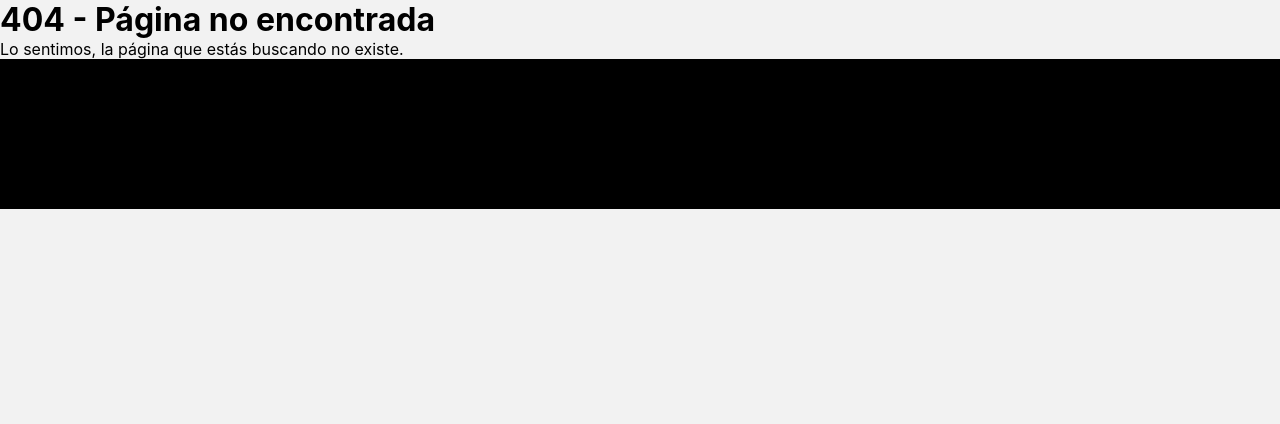
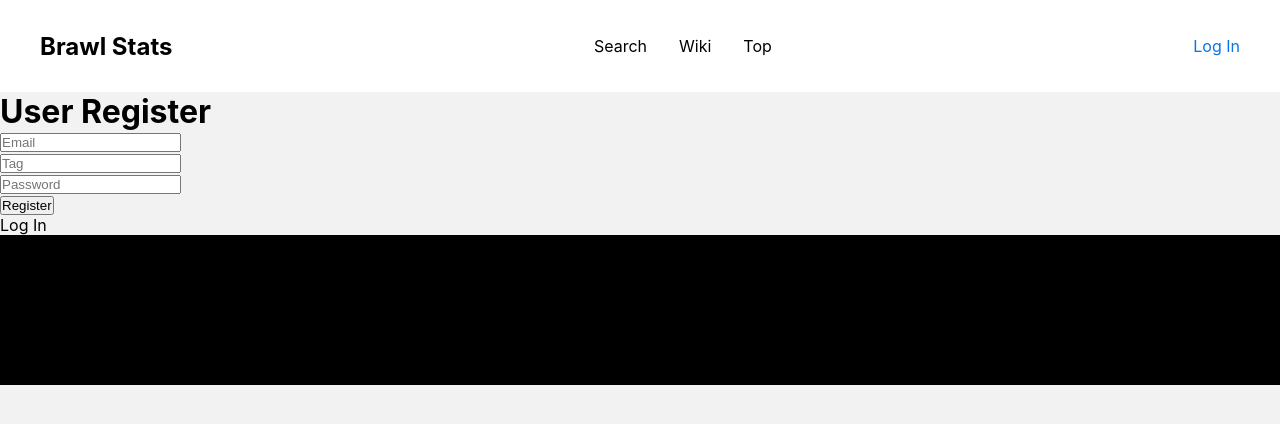
Before and after one commit to HugoDortoka/Brawlstats, a React (Create React App) app in the folder client/: page /register in a window 1280 px wide. Before the commit this address had no page. Shown: the top 424 px of the page. Built offline with nearby package versions, Linux system fonts and the light colour scheme.

Commit message:
register user

```diff
--- a/client/src/App.js
+++ b/client/src/App.js
@@ -4,6 +4,7 @@
 import Search from './components/Search';
 import Wiki from './components/Wiki';
 import Top from './components/Top';
+import Register from './components/Register';
 import Login from './components/Login';
 import Profile from './components/Profile';
 import Footer from './components/Footer';
@@ -47,6 +48,7 @@
             <Route path='top' element={<Top />} />
             <Route path='login' element={<Login onUserLogin={handleUserLogin} />} />
             <Route path='profile' element={userLoggedIn ? <Profile onUserLogout={handleUserLogout} /> : <Navigate to="/" />} />
+            <Route path='register' element={<Register />} />
           </Route>
           <Route path='adminLogin' element={<AdminLogin onAdminLogin={handleAdminLogin} />} />
           <Route path='adminHome' element={adminLoggedIn ? <AdminHome onAdminLogout={handleAdminLogout} /> : <Navigate to="/adminLogin" />} />
--- a/client/src/components/Login.js
+++ b/client/src/components/Login.js
@@ -1,5 +1,6 @@
 import React, { useState } from 'react';
 import { useNavigate } from 'react-router-dom';
+import { Link } from 'react-router-dom';
 
 function Login({ onUserLogin }) {
     const [email, setEmail] = useState('');
@@ -33,7 +34,7 @@
 
     return (
       <div>
-        <h1>User Login</h1>
+        <h1>User Log In</h1>
         <form onSubmit={handleSubmit}>
           <div>
             <input type="email" id="email" name="email" placeholder="Email" value={email} onChange={(e) => setEmail(e.target.value)} required />
@@ -43,6 +44,7 @@
           </div>
           <button type="submit">Log In</button>
         </form>
+        <Link to="/register" className="link">Register</Link>
       </div>
     );
   }
--- /dev/null
+++ b/client/src/components/Register.js
@@ -0,0 +1,75 @@
+import React, { useState } from 'react';
+import { useNavigate } from 'react-router-dom';
+import { Link } from 'react-router-dom';
+import axios from 'axios';
+
+function Register() {
+    const [email, setEmail] = useState('');
+    const [password, setPassword] = useState('');
+    const [tag, setTag] = useState('');
+    const [playerData, setPlayerData] = useState(null);
+    const [error, setError] = useState('');
+
+    const navigate = useNavigate();
+
+    const handleCheckTag = async () => {
+      try {
+          const response = await axios.get(`http://localhost:3000/${tag}`);
+          setPlayerData(response.data);
+          setError('');
+          return response.data;
+      } catch (err) {
+          setError(err.response.data.message || 'Player Not Found');
+          setPlayerData(null);
+          throw err;
+      }
+    }
+
+    const handleSubmit = async (e) => {
+      e.preventDefault();
+
+      try {
+        const data = await handleCheckTag();
+        if (data && data.name !== undefined) {
+          const response = await fetch('http://localhost:3000/register', {
+            method: 'POST',
+            headers: {
+              'Content-Type': 'application/json',
+            },
+            body: JSON.stringify({ email, password, tag }),
+          });
+
+          if (response.ok) {
+              window.alert('User created correctly');
+              navigate('/login');
+          } else {
+              window.alert('Error creating the user');
+          }
+        } else {
+          window.alert('Enter a valid tag');
+        }
+      } catch (error) {
+        console.error('Error:', error);
+      }
+    };
+    return (
+      <div>
+        <h1>User Register</h1>
+        <form onSubmit={handleSubmit}>
+          <div>
+            <input type="email" id="email" name="email" placeholder="Email" value={email} onChange={(e) => setEmail(e.target.value)} required />
+          </div>
+          <div>
+            <input type="text" id="tag" name="tag" placeholder="Tag" value={tag} onChange={(e) => setTag(e.target.value)} required />
+          </div>
+          <div>
+            <input type="password" id="password" name="password" placeholder="Password" value={password} onChange={(e) => setPassword(e.target.value)} required />
+          </div>
+          <button type="submit">Register</button>
+        </form>
+        <Link to="/login" className="link">Log In</Link>
+      </div>
+    );
+  }
+
+export default Register;
```
Also changed, not shown: 1 other file (tests, documents, lock files or other folders).
